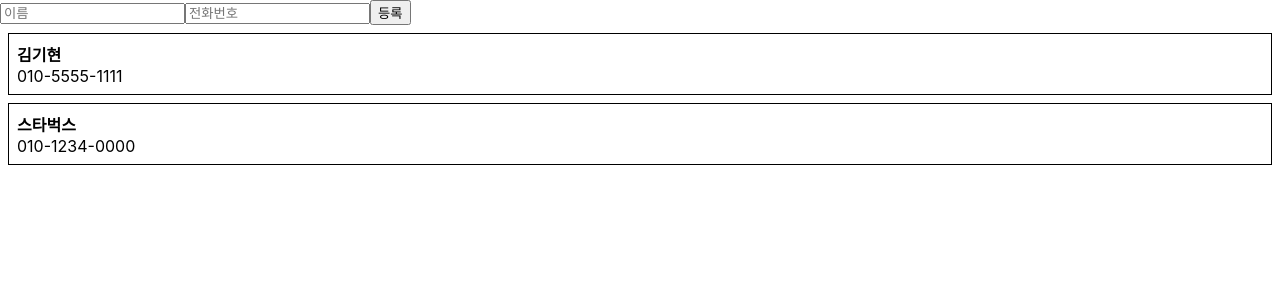
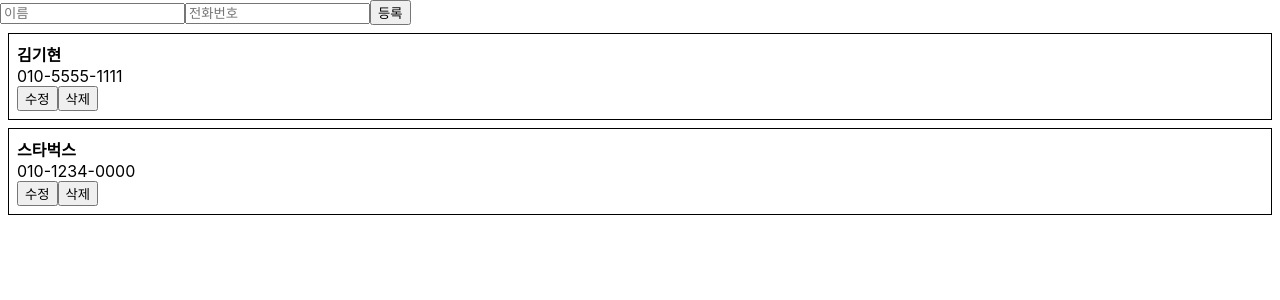
Before and after one commit to Kihyun92/phone-book, a React (Create React App) app: page / in a window 1280 px wide. Shown: the top 300 px of the page. Built offline with nearby package versions, Linux system fonts and the light colour scheme.

Commit message:
리엑트 튜토리얼 8편, 데이터 삭제 및 수정 작업 추가

```diff
--- a/src/App.js
+++ b/src/App.js
@@ -1,35 +1,55 @@
 import React, { Component } from "react";
 import PhoneForm from "./components/PhoneForm";
-import PhoneInfoList from './components/PhoneInfoList';
+import PhoneInfoList from "./components/PhoneInfoList";
 class App extends Component {
-    id = 2
+    id = 2;
     state = {
         information: [
             {
                 id: 0,
-                name: '김기현',
-                phone: '010-5555-1111'
+                name: "김기현",
+                phone: "010-5555-1111"
             },
             {
                 id: 1,
-                name: '스타벅스',
-                phone: '010-1234-0000'
+                name: "스타벅스",
+                phone: "010-1234-0000"
             }
         ]
-    }
+    };
 
     handleCreate = data => {
-    const {information} = this.state;
+        const { information } = this.state;
         this.setState({
-        information: information.concat({id: this.id++, ...data})
-    })
+            information: information.concat({ id: this.id++, ...data })
+        });
+    };
+
+    handleRemove = id => {
+        const { information } = this.state;
+        this.setState({
+            information: information.filter(info => info.id !== id)
+        });
+    };
+
+    handleUpdate = (id, data) => {
+        const { information } = this.state;
+        this.setState({
+            information: information.map(info =>
+                info.id === id ? { ...info, ...data } : info
+            )
+        });
     };
 
     render() {
         return (
             <div>
                 <PhoneForm onCreate={this.handleCreate} />
-        <PhoneInfoList data={this.state.information}/>
+                <PhoneInfoList
+                    data={this.state.information}
+                    onRemove={this.handleRemove}
+                    onUpdate={this.handleUpdate}
+                />
             </div>
         );
     }
--- a/src/components/PhoneInfo.js
+++ b/src/components/PhoneInfo.js
@@ -1,26 +1,99 @@
-import React, {Component} from 'react';
+import React, { Component } from "react";
 
 class PhoneInfo extends Component {
     static defaultProps = {
         info: {
-            name: '이름',
-            phone: '010-0000-0000',
+            name: "이름",
+            phone: "010-0000-0000",
             id: 0
+        }
+    };
+
+    state = {
+        editing: false,
+        name: "",
+        phone: ""
+    };
+
+    handleRemove = () => {
+        const { info, onRemove } = this.props;
+        onRemove(info.id);
+    };
+
+    handleToggleEdit = () => {
+        const { editing } = this.state;
+        this.setState({
+            editing: !editing
+        });
+    };
+
+    handleChange = e => {
+        const { name, value } = e.target;
+        this.setState({
+            [name]: value
+        });
+    };
+
+    componentDidUpdate(prevProps, prevState) {
+        const { info, onUpdate } = this.props;
+        if (!prevState.editing && this.state.editing) {
+            this.setState({
+                name: info.name,
+                phone: info.phone
+            });
+        }
+
+        if (prevState.editing && !this.state.editing) {
+            onUpdate(info.id, {
+                name: this.state.name,
+                phone: this.state.phone
+            });
         }
     }
 
     render() {
         const style = {
-            border: '1px solid black',
-            padding: '8px',
-            margin: '8px'
+            border: "1px solid black",
+            padding: "8px",
+            margin: "8px"
         };
-        const {name, phone, id} = this.props.info;
+        const { editing } = this.state;
+
+        if (editing) {
+            return (
+                <div style={style}>
+                    <div>
+                        <input
+                            value={this.state.name}
+                            name="name"
+                            placeholder="이름"
+                            onChange={this.handleChange}
+                        />
+                    </div>
+                    <div>
+                        <input
+                            value={this.state.phone}
+                            name="phone"
+                            placeholder="전화번호"
+                            onChange={this.handleChange}
+                        />
+                    </div>
+                    <button onClick={this.handleToggleEdit}>적용</button>
+                    <button onClick={this.handleRemove}>삭제</button>
+                </div>
+            );
+        }
+
+        const { name, phone } = this.props.info;
 
         return (
             <div style={style}>
-                <div><b>{name}</b></div>
+                <div>
+                    <b>{name}</b>
+                </div>
                 <div>{phone}</div>
+                <button onClick={this.handleToggleEdit}>수정</button>
+                <button onClick={this.handleRemove}>삭제</button>
             </div>
         );
     }
--- a/src/components/PhoneInfoList.js
+++ b/src/components/PhoneInfoList.js
@@ -1,20 +1,25 @@
-import React, {Component} from 'react';
-import PhoneInfo from './PhoneInfo';
+import React, { Component } from "react";
+import PhoneInfo from "./PhoneInfo";
 
 class PhoneInfoList extends Component {
     static defaultProps = {
-        data: []
-    }
+        data: [],
+        onRemove: () => console.warn("onRemove not defined"),
+        onUpdate: () => console.warn("onUpdate not defined")
+    };
 
     render() {
-        const {data} = this.props;
-        const list = data.map(
-            info => (<PhoneInfo key={info.id} info={info}/>)
-        );
+        const { data, onRemove, onUpdate } = this.props;
+        const list = data.map(info => (
+            <PhoneInfo
+                key={info.id}
+                info={info}
+                onRemove={onRemove}
+                onUpdate={onUpdate}
+            />
+        ));
 
-        return (
-            <div>{list}</div>
-        );
+        return <div>{list}</div>;
     }
 }
 
```
Also changed, not shown: 1 other file (tests, documents, lock files or other folders). Lines whose indentation alone changed are shown as unchanged.
